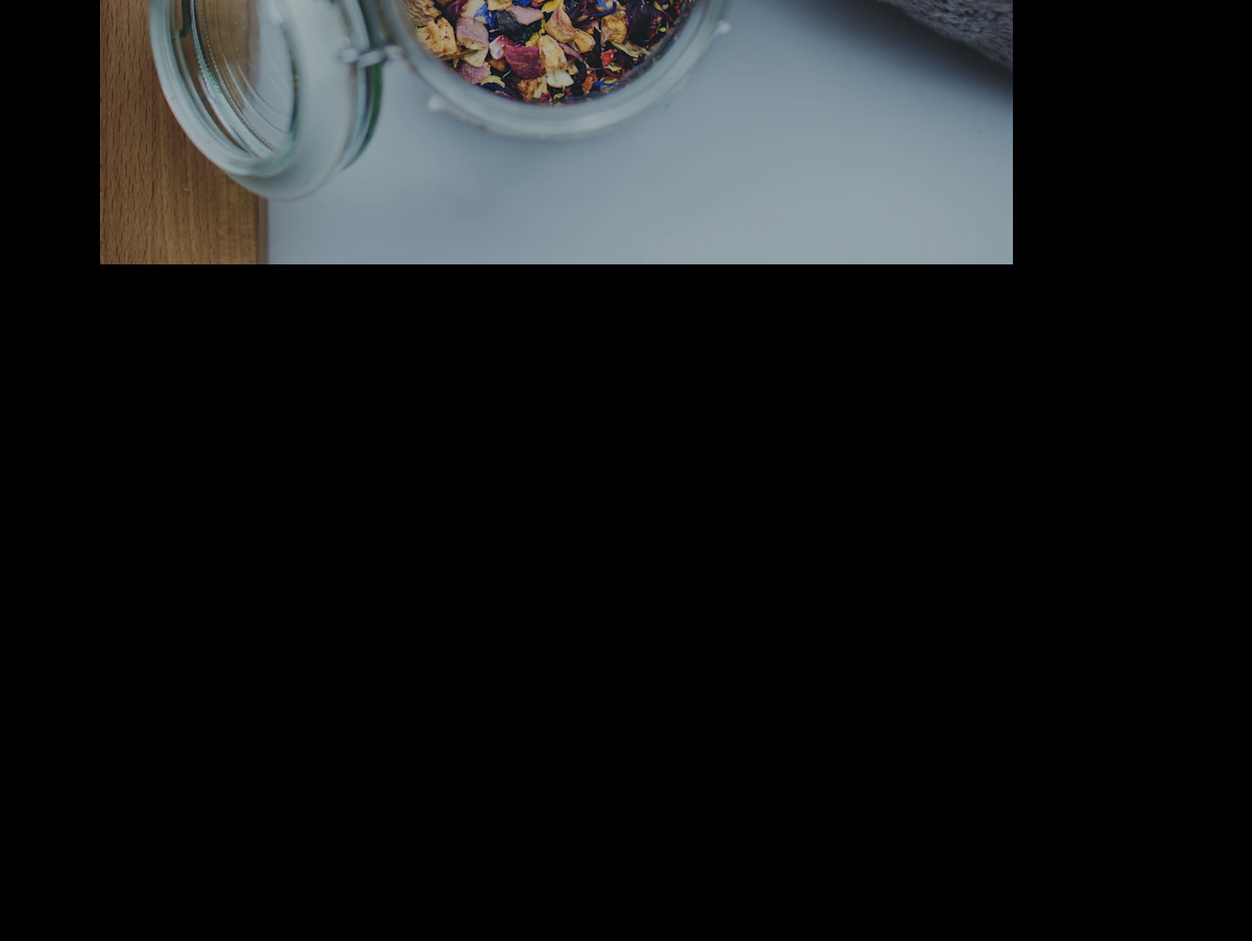
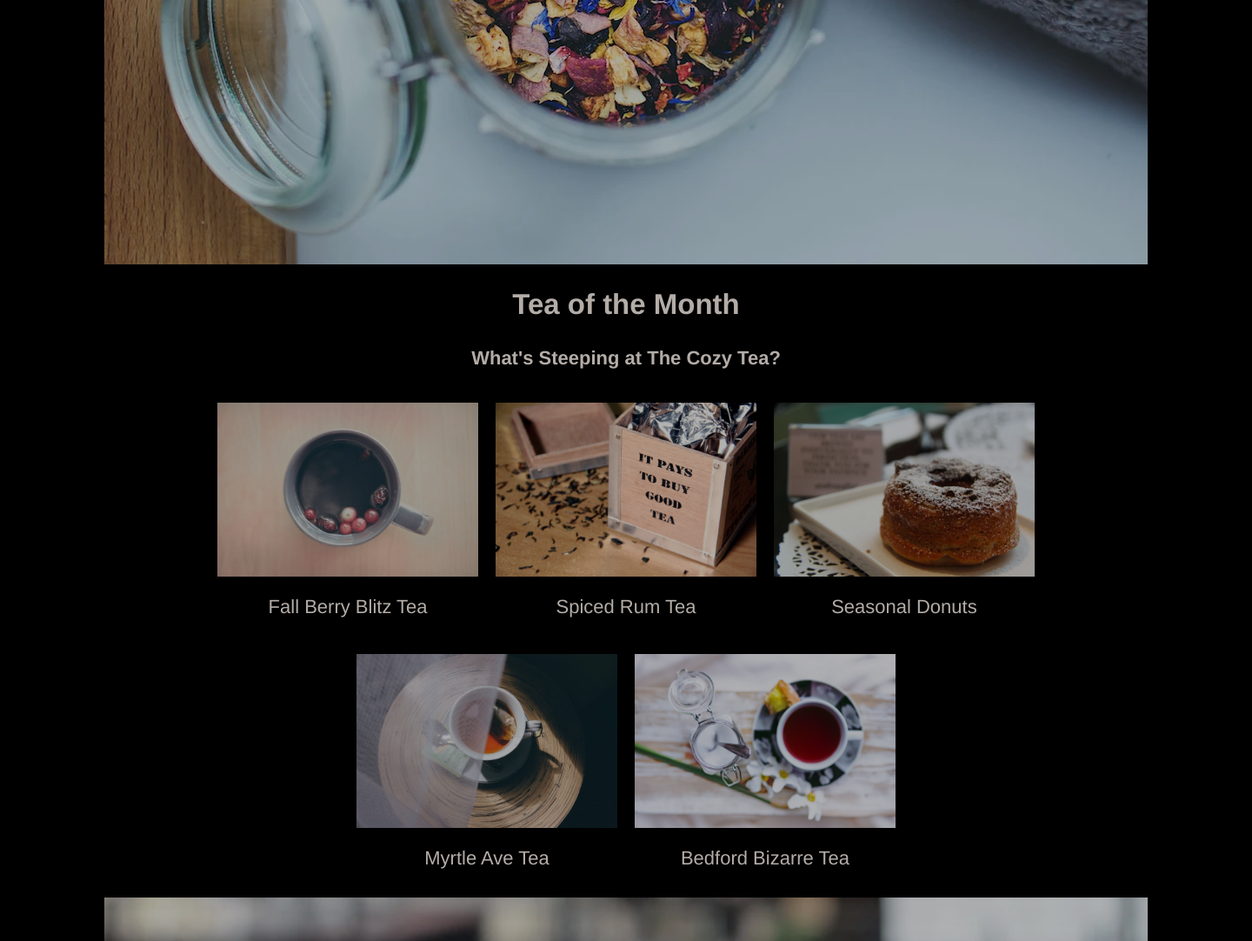
Before and after one commit to fillharris/codecademy_tea_cozy, a plain HTML site: page index.html in a window 1280 px wide. Shown: the part 465-1547 px from the top of the page at 87% size, 1440 px wide, since content can reach past the window. Before the commit the page ends 800 px from the top, so only its background shows below. Drawn offline with Linux system fonts and the light colour scheme.

Commit message:
Complete product css

```diff
--- a/blocks/locations.css
+++ b/blocks/locations.css
@@ -0,0 +1,8 @@
+.locations {
+  background-image: url(../images/img-locations-background.webp);
+  background-position: center;
+  background-repeat: no-repeat;
+  background-size: auto;
+  z-index: 0;
+  height: 500px;
+}
--- a/blocks/mission.css
+++ b/blocks/mission.css
@@ -2,7 +2,7 @@
   background-image: url(../images/img-mission-background.webp);
   background-position: center;
   background-repeat: no-repeat;
-  background-size: contain;
+  background-size: auto;
   z-index: 0;
   height: 700px;
 }
--- a/blocks/page.css
+++ b/blocks/page.css
@@ -3,5 +3,6 @@
   font-size: 22px;
   color: seashell;
   background-color: black;
+  width: 1440px;
   opacity: 0.7;
 }
--- a/blocks/product.css
+++ b/blocks/product.css
@@ -0,0 +1,33 @@
+.product {
+  width: 1440px;
+}
+
+.product__title {
+  text-align: center;
+}
+
+.product__text {
+  text-align: center;
+}
+
+.product__content_card {
+  display: flex;
+  flex-direction: column;
+  align-items: center;
+  padding: 10px;
+}
+
+.product__content_card-image {
+  max-width: 300px;
+  max-height: 200px;
+}
+
+.product__content {
+  background-color: black;
+  display: flex;
+  flex-wrap: wrap;
+  justify-content: center;
+  align-items: center;
+  width: 1000px;
+  margin: 0 auto;
+}
--- a/index.html
+++ b/index.html
@@ -22,17 +22,62 @@
         </div>
       </nav>
     </header>
+    <section class="main">
       <section id="mission" class="mission">
         <div class="mission__content">
           <h2 class="mission__content-title">Our Mission</h2>
           <h4 class="mission__content-text">
-          Handpicked, Artisanally Curated, Sustainable, Small Batch, Fair Trade,
-          Organic Tea
+            Handpicked, Artisanally Curated, Sustainable, Small Batch, Fair
+            Trade, Organic Tea
           </h4>
         </div>
       </section>
-    <section class="main">
-      <section class="product"></section>
+      <section id="product" class="product">
+        <h2 class="product__title">Tea of the Month</h2>
+        <h4 class="product__text">What's Steeping at The Cozy Tea?</h4>
+        <div class="product__content">
+          <div class="product__content_card">
+            <img
+              class="product__content_card-image"
+              src="./images/img-berryblitz.webp"
+              alt="cup of tea"
+            />
+            <p class="product__content_card-text">Fall Berry Blitz Tea</p>
+          </div>
+          <div class="product__content_card">
+            <img
+              class="product__content_card-image"
+              src="./images/img-spiced-rum.webp"
+              alt="box of tea"
+            />
+            <p class="product__content_card-text">Spiced Rum Tea</p>
+          </div>
+          <div class="product__content_card">
+            <img
+              class="product__content_card-image"
+              src="./images/img-donut.webp"
+              alt="donut"
+            />
+            <p class="product__content_card-text">Seasonal Donuts</p>
+          </div>
+          <div class="product__content_card">
+            <img
+              class="product__content_card-image"
+              src="./images/img-myrtle-ave.webp"
+              alt="cup of tea"
+            />
+            <p class="product__content_card-text">Myrtle Ave Tea</p>
+          </div>
+          <div class="product__content_card">
+            <img
+              class="product__content_card-image"
+              src="./images/img-bedford-bizarre.webp"
+              alt="cup of tea"
+            />
+            <p class="product__content_card-text">Bedford Bizarre Tea</p>
+          </div>
+        </div>
+      </section>
       <section class="locations"></section>
       <footer class="footer"></footer>
     </section>
--- a/pages/index.css
+++ b/pages/index.css
@@ -2,3 +2,5 @@
 @import url(../blocks/page.css);
 @import url(../blocks/header.css);
 @import url(../blocks/mission.css);
+@import url(../blocks/product.css);
+@import url(../blocks/locations.css);
```
Lines whose indentation alone changed are shown as unchanged.
